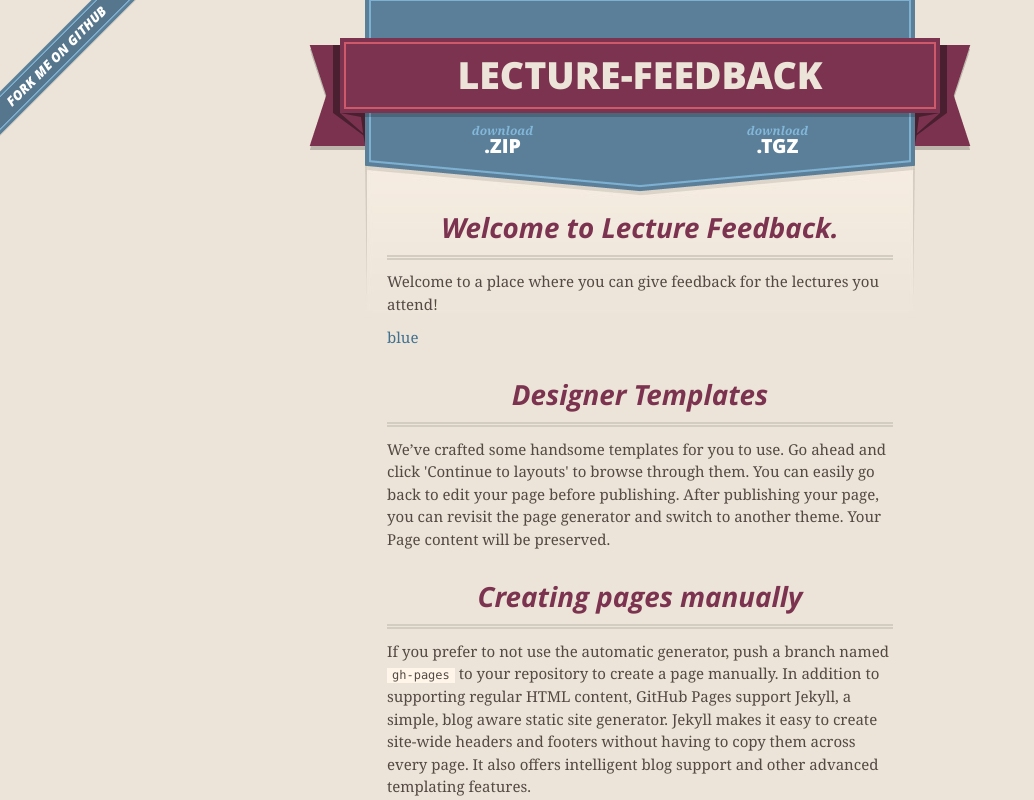
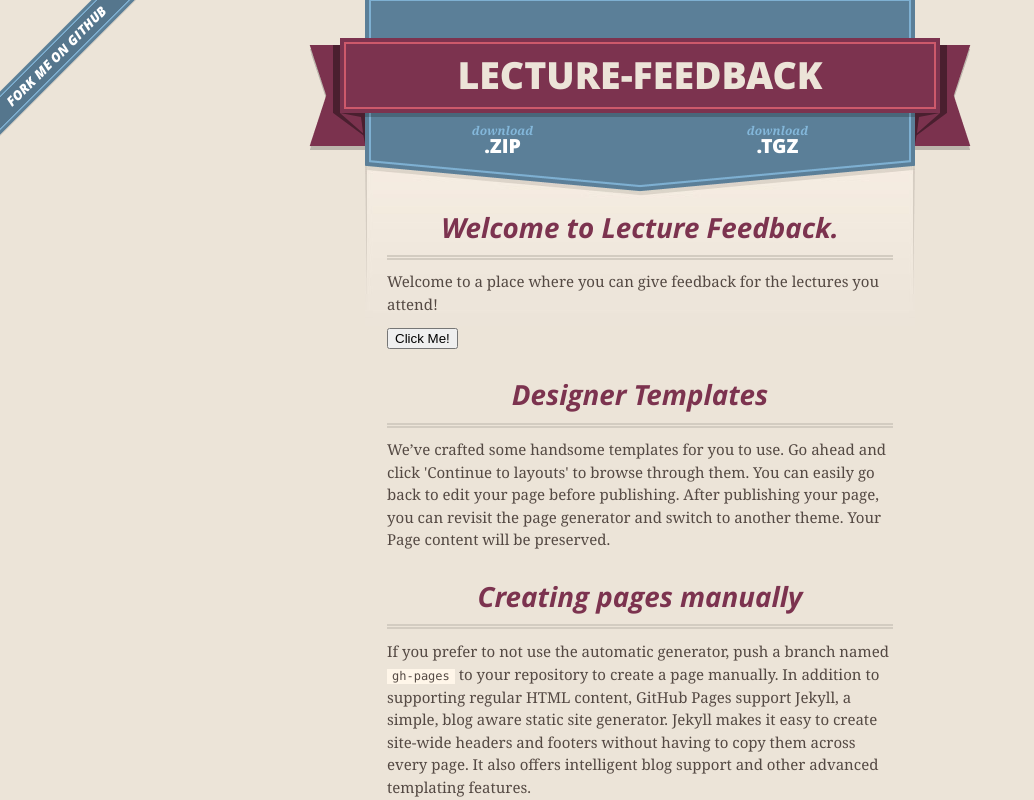
Before and after one commit to lchambe2/Lecture-Feedback, a plain HTML site: page index.html in a window 1280 px wide. Shown: the top 800 px of the page, without its empty margins (0-1034 px from the left). Drawn offline with nearby package versions, Linux system fonts and the light colour scheme.

Commit message:
Update index.html

```diff
--- a/index.html
+++ b/index.html
@@ -50,8 +50,7 @@
 <a id="welcome-to-github-pages" class="anchor" href="#welcome-to-github-pages" aria-hidden="true"><span aria-hidden="true" class="octicon octicon-link"></span></a>Welcome to Lecture Feedback.</h3>
 
 <p>Welcome to a place where you can give feedback for the lectures you attend!</p>
-<a href="#" class="Enter a code!">blue</a>
-
+<button type="button">Click Me!</button>
 <h3>
 <a id="designer-templates" class="anchor" href="#designer-templates" aria-hidden="true"><span aria-hidden="true" class="octicon octicon-link"></span></a>Designer Templates</h3>
 
```
